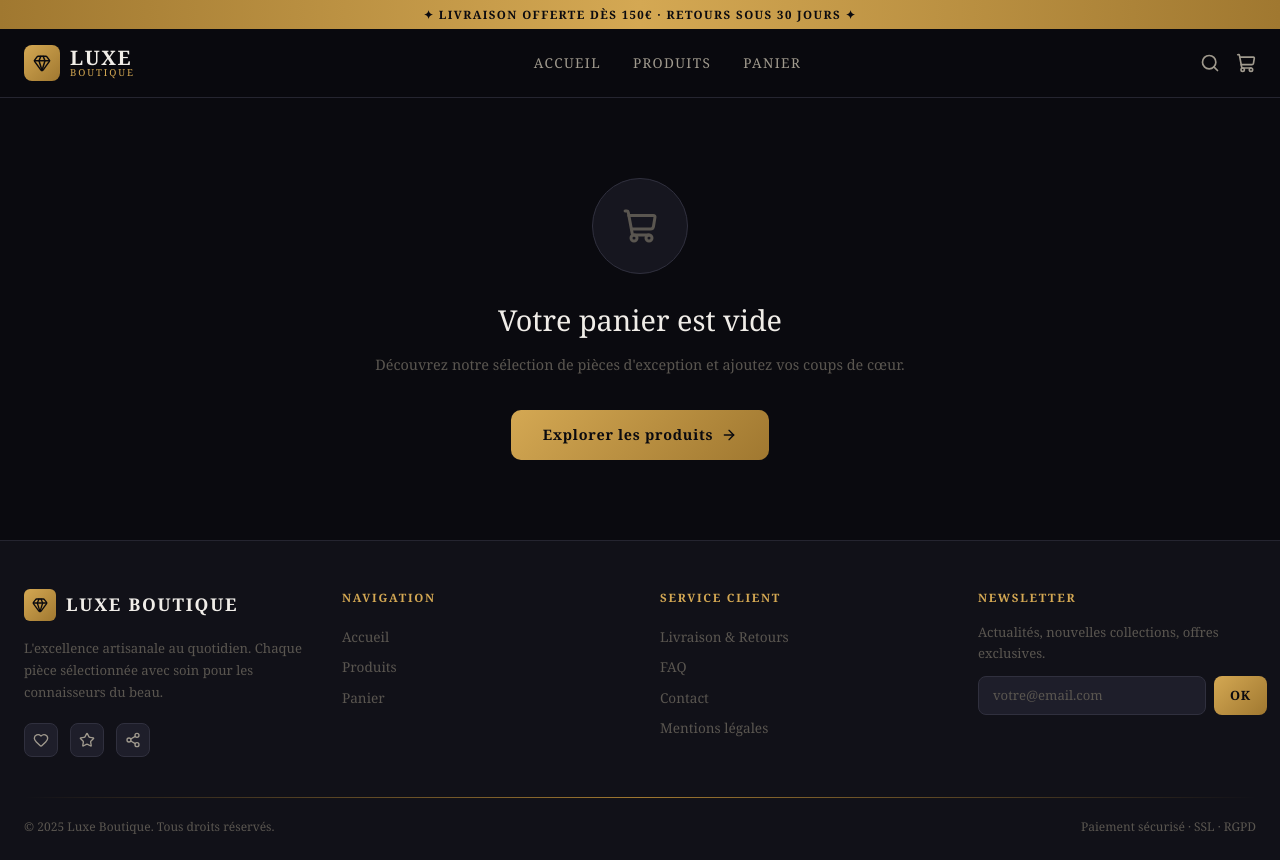
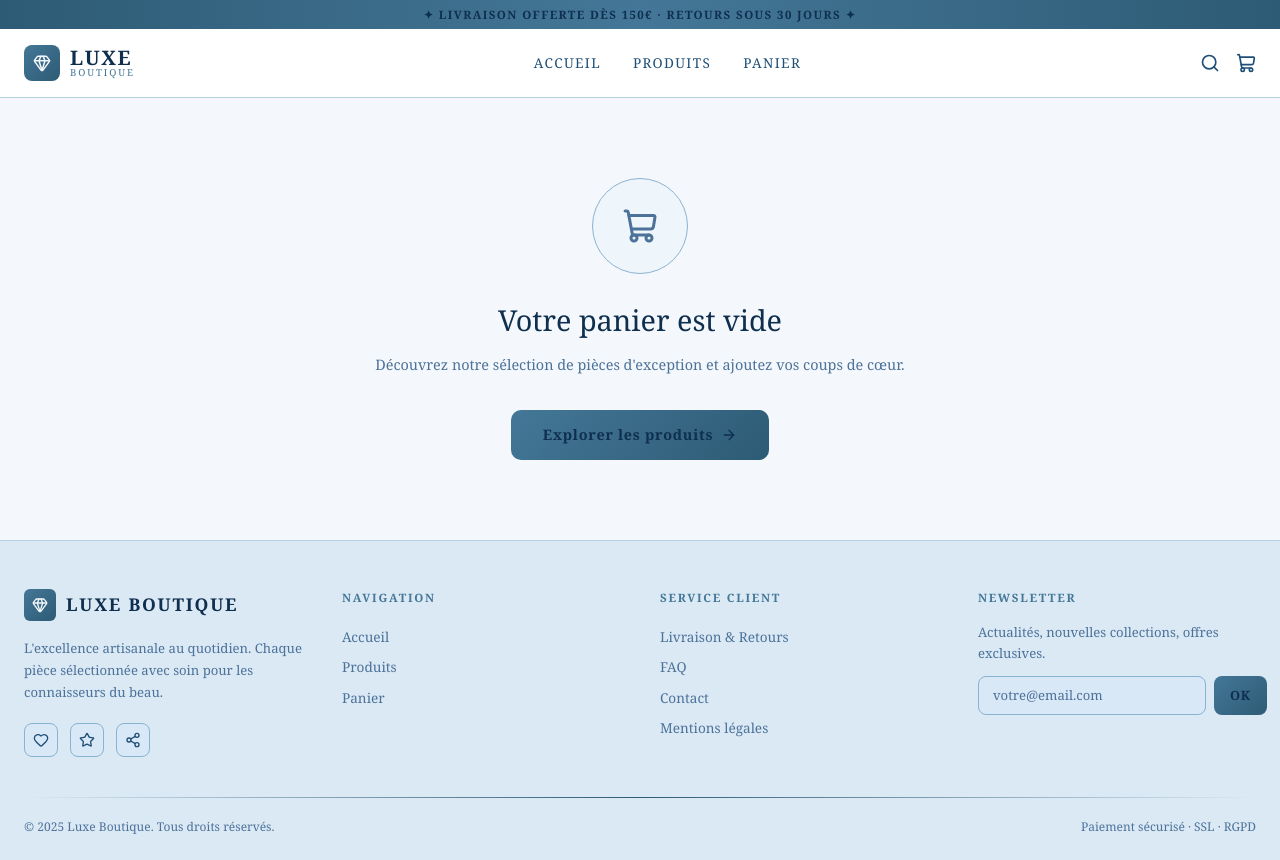
Before and after one commit to nokeCode/AI-Ecommerce, a Next.js app in the folder frontend/: page /cart in a window 1280 px wide. Built offline with nearby package versions, Linux system fonts and the light colour scheme.

Commit message:
fix color

```diff
--- a/frontend/app/cart/page.tsx
+++ b/frontend/app/cart/page.tsx
@@ -430,8 +430,8 @@ export default function CartPage() {
               {shipping > 0 && (
                 <div
                   style={{
-                    background: "rgba(212,168,83,0.08)",
-                    border: "1px solid rgba(212,168,83,0.2)",
+                    background: "rgba(68,119,151,0.08)",
+                    border: "1px solid rgba(68,119,151,0.2)",
                     borderRadius: "8px",
                     padding: "8px 12px",
                     fontSize: "0.78rem",
--- a/frontend/app/globals.css
+++ b/frontend/app/globals.css
@@ -1,18 +1,18 @@
 @import "tailwindcss";
 
 :root {
-  --bg-primary: #0a0a0f;
-  --bg-secondary: #111118;
-  --bg-card: #16161f;
-  --bg-elevated: #1e1e2a;
-  --accent-gold: #d4a853;
-  --accent-gold-light: #f0c06a;
-  --accent-gold-dim: #a07830;
-  --text-primary: #f0ede8;
-  --text-secondary: #a09a8e;
-  --text-muted: #5a5650;
-  --border-subtle: #252530;
-  --border-medium: #30303e;
+  --bg-primary: #f4f8fc;
+  --bg-secondary: #dbe9f5;
+  --bg-card: #eff6fb;
+  --bg-elevated: #d8e8f6;
+  --accent-gold: #447797;
+  --accent-gold-light: #7aaed1;
+  --accent-gold-dim: #2d5b75;
+  --text-primary: #0f2f4f;
+  --text-secondary: #1f4f76;
+  --text-muted: #4c7299;
+  --border-subtle: #b3d0e5;
+  --border-medium: #8ab2d1;
   --success: #4ade80;
   --error: #f87171;
 }
@@ -67,13 +67,13 @@ body {
 }
 .card-hover:hover {
   transform: translateY(-4px);
-  box-shadow: 0 20px 60px rgba(212, 168, 83, 0.12);
+  box-shadow: 0 20px 60px rgba(68, 119, 151, 0.18);
   border-color: var(--accent-gold-dim) !important;
 }
 
 .btn-primary {
   background: linear-gradient(135deg, var(--accent-gold), var(--accent-gold-dim));
-  color: #0a0a0f;
+  color: var(--text-primary);
   font-weight: 700;
   letter-spacing: 0.05em;
   transition: all 0.2s ease;
@@ -81,7 +81,7 @@ body {
 .btn-primary:hover {
   background: linear-gradient(135deg, var(--accent-gold-light), var(--accent-gold));
   transform: translateY(-1px);
-  box-shadow: 0 8px 24px rgba(212, 168, 83, 0.35);
+  box-shadow: 0 8px 24px rgba(68, 119, 151, 0.25);
 }
 
 .btn-secondary {
@@ -91,7 +91,7 @@ body {
   transition: all 0.2s ease;
 }
 .btn-secondary:hover {
-  background: rgba(212, 168, 83, 0.08);
+  background: rgba(68, 119, 151, 0.12);
   border-color: var(--accent-gold);
 }
 
@@ -109,7 +109,7 @@ body {
 .search-input:focus {
   outline: none;
   border-color: var(--accent-gold-dim);
-  box-shadow: 0 0 0 3px rgba(212, 168, 83, 0.1);
+  box-shadow: 0 0 0 3px rgba(68, 119, 151, 0.14);
 }
 .search-input::placeholder { color: var(--text-muted); }
 
@@ -117,7 +117,7 @@ body {
 .star-empty { color: var(--text-muted); }
 
 .badge-sale {
-  background: linear-gradient(135deg, #e63946, #c1121f);
+  background: linear-gradient(135deg, #3d77a5, #2d5b75);
   color: white;
   font-size: 0.7rem;
   font-weight: 700;
--- a/frontend/app/not-found.tsx
+++ b/frontend/app/not-found.tsx
@@ -8,8 +8,8 @@ export default function NotFound() {
       </h2>
       <Link href="/">
         <button style={{
-          background: "linear-gradient(135deg, #d4a853, #a07830)",
-          color: "#0a0a0f",
+          background: "linear-gradient(135deg, var(--accent-gold), var(--accent-gold-dim))",
+          color: "var(--text-primary)",
           padding: "12px 24px",
           borderRadius: "8px",
           border: "none",
--- a/frontend/app/products/page.tsx
+++ b/frontend/app/products/page.tsx
@@ -172,7 +172,7 @@ function ProductsContent() {
                   border: "none",
                   background:
                     selectedCategory === cat
-                      ? "rgba(212,168,83,0.12)"
+                      ? "rgba(68,119,151,0.12)"
                       : "none",
                   color:
                     selectedCategory === cat
@@ -303,7 +303,7 @@ function ProductsContent() {
                     padding: "7px 10px",
                     borderRadius: "8px",
                     background:
-                      gridCols === n ? "rgba(212,168,83,0.12)" : "var(--bg-card)",
+                      gridCols === n ? "rgba(68,119,151,0.12)" : "var(--bg-card)",
                     border: `1px solid ${gridCols === n ? "var(--accent-gold-dim)" : "var(--border-subtle)"}`,
                     color:
                       gridCols === n ? "var(--accent-gold)" : "var(--text-muted)",
--- a/frontend/components/Footer.tsx
+++ b/frontend/components/Footer.tsx
@@ -36,7 +36,7 @@ export default function Footer() {
                   justifyContent: "center",
                 }}
               >
-                <Gem size={16} color="#0a0a0f" />
+                <Gem size={16} color="var(--bg-primary)" />
               </div>
               <span
                 style={{
--- a/frontend/components/Navbar.tsx
+++ b/frontend/components/Navbar.tsx
@@ -18,7 +18,7 @@ export default function Navbar() {
   return (
     <header
       style={{
-        background: "rgba(10,10,15,0.92)",
+        background: "rgba(255,255,255,0.92)",
         backdropFilter: "blur(20px)",
         borderBottom: "1px solid var(--border-subtle)",
         position: "sticky",
@@ -34,7 +34,7 @@ export default function Navbar() {
           textAlign: "center",
           fontSize: "0.72rem",
           letterSpacing: "0.12em",
-          color: "#0a0a0f",
+          color: "var(--text-primary)",
           fontWeight: 700,
         }}
       >
@@ -76,7 +76,7 @@ export default function Navbar() {
               justifyContent: "center",
             }}
           >
-            <Gem size={18} color="#0a0a0f" />
+            <Gem size={18} color="var(--bg-primary)" />
           </div>
           <div>
             <div
@@ -166,7 +166,7 @@ export default function Navbar() {
                   top: "-8px",
                   right: "-8px",
                   background: "var(--accent-gold)",
-                  color: "#0a0a0f",
+                  color: "var(--text-primary)",
                   borderRadius: "50%",
                   width: "18px",
                   height: "18px",
--- a/frontend/components/ProductCard.tsx
+++ b/frontend/components/ProductCard.tsx
@@ -114,7 +114,7 @@ export default function ProductCard({ product, delay = 0 }: ProductCardProps) {
             <div
               style={{
                 background: "var(--accent-gold)",
-                color: "#0a0a0f",
+                color: "var(--text-primary)",
                 borderRadius: "8px",
                 padding: "8px 12px",
                 display: "flex",
--- a/frontend/components/SearchBar.tsx
+++ b/frontend/components/SearchBar.tsx
@@ -97,7 +97,7 @@ export default function SearchBar({ onSearch, isPage = false }: SearchBarProps)
           height: isPage ? "52px" : "44px",
           transition: "border-color 0.2s, box-shadow 0.2s",
           boxShadow: isFocused
-            ? "0 0 0 3px rgba(212,168,83,0.1)"
+            ? "0 0 0 3px rgba(68,119,151,0.1)"
             : "none",
         }}
       >
@@ -155,7 +155,7 @@ export default function SearchBar({ onSearch, isPage = false }: SearchBarProps)
         <div
           style={{
             padding: "3px 8px",
-            background: "rgba(212,168,83,0.1)",
+            background: "rgba(68,119,151,0.1)",
             border: "1px solid var(--accent-gold-dim)",
             borderRadius: "6px",
             fontSize: "0.65rem",
```
Also changed, not shown: frontend/app/page.tsx (+9 -9 lines).
